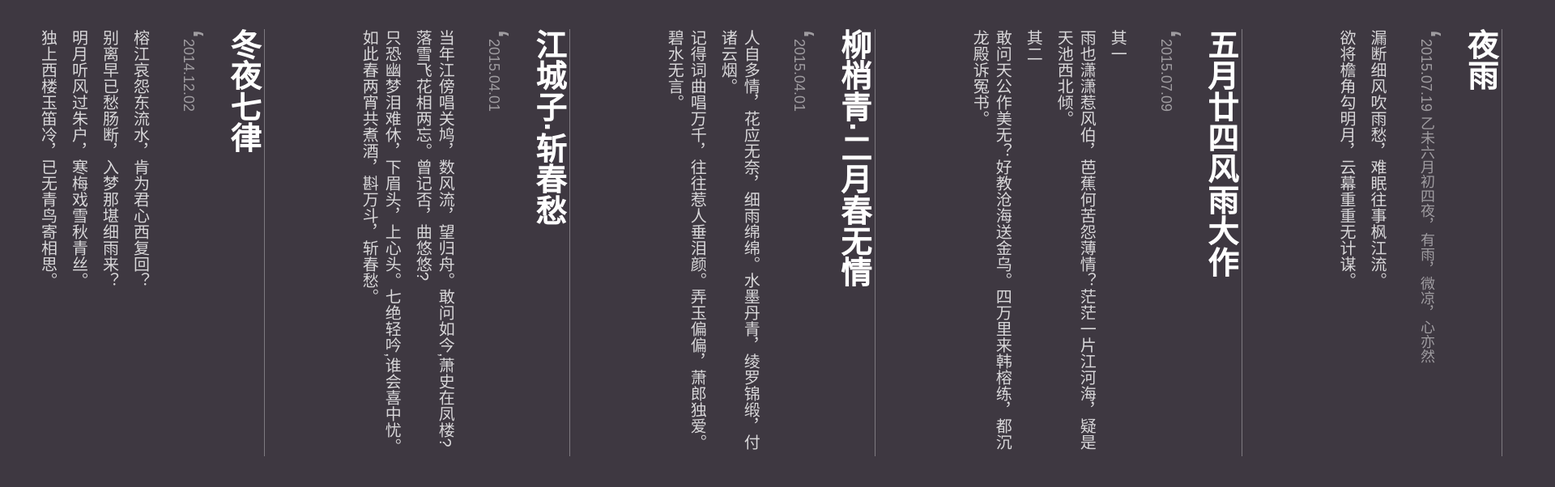
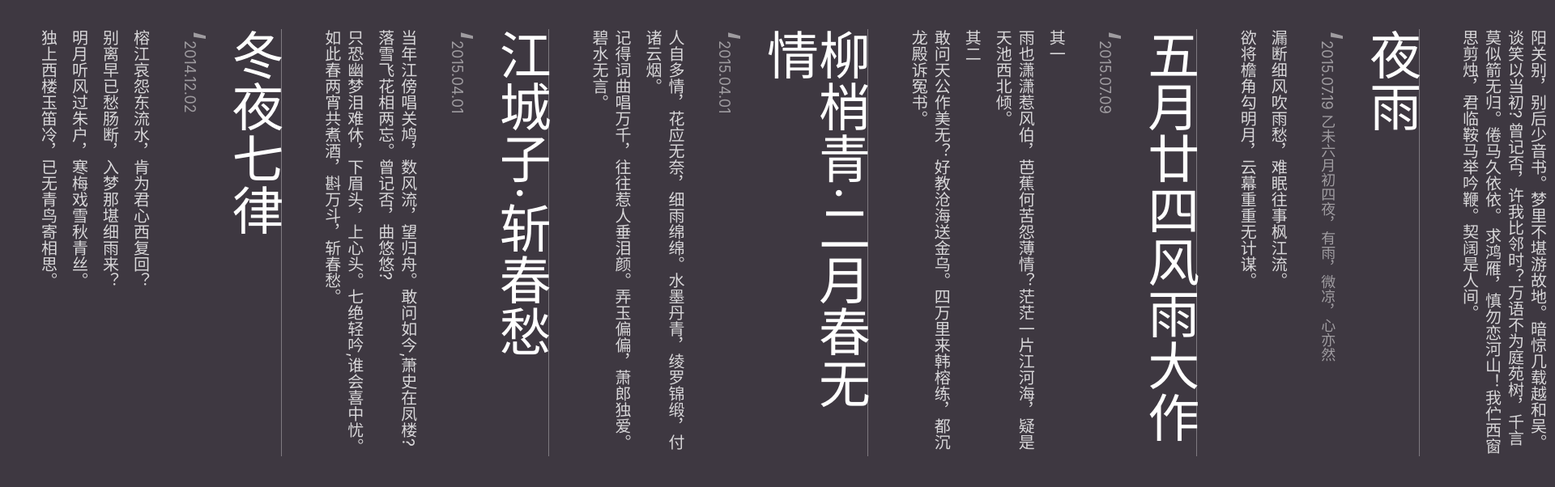
Before and after one commit to wenxiangdong/wenxiangdong.github.io, an Astro site: page /poem in a window 1280 px wide. Shown: the top 602 px of the page at 81% size, 1920 px wide, since content can reach past the window. Built offline with nearby package versions, Linux system fonts and the light colour scheme; Astro itself is replaced by a stand-in of ours; a web font is replaced by a local one.

Commit message:
feat: 字体

```diff
--- a/package.json
+++ b/package.json
@@ -12,6 +12,7 @@
   "dependencies": {
     "@astrojs/preact": "^3.0.0",
     "@astrojs/tailwind": "^5.0.0",
+    "@fontsource/long-cang": "^5.0.7",
     "astro": "^3.1.2",
     "classnames": "^2.3.2",
     "dayjs": "^1.11.10",
--- a/src/layouts/PoemLayout.astro
+++ b/src/layouts/PoemLayout.astro
@@ -1,6 +1,7 @@
 ---
 import "@/styles/global.css";
 import "@/styles/poem.css";
+import "@fontsource/long-cang";
 import MetaViewport from "./MetaViewport.astro";
 const { title } = Astro.props;
 const colors = [
--- a/src/styles/poem.css
+++ b/src/styles/poem.css
@@ -1,18 +1,20 @@
 body {
   max-inline-size: 75vh;
+  font-family: -apple-system, PingFang SC, Microsoft YaHei, Helvetica Neue;
 }
 h1 {
   @apply text-white;
-  font-weight: 800;
-  font-size: 2.4em;
-  margin-block-start: 1em;
-  margin-block-end: 0.85em;
-  padding-block-start: 0.2em;
+  font-size: 4rem;
+  margin-block-start: 1rem;
+  margin-block-end: 0.85rem;
+  padding-block-start: 0.2rem;
   line-height: 1;
   border-block-start: 1px solid #ffffff55;
+  font-family: "Long Cang";
+  font-display: swap;
 }
 h1:not(:first-of-type) {
-  margin-block-start: 3em;
+  margin-block-start: 3rem;
 }
 
 blockquote {
```
Also changed, not shown: pnpm-lock.yaml.
